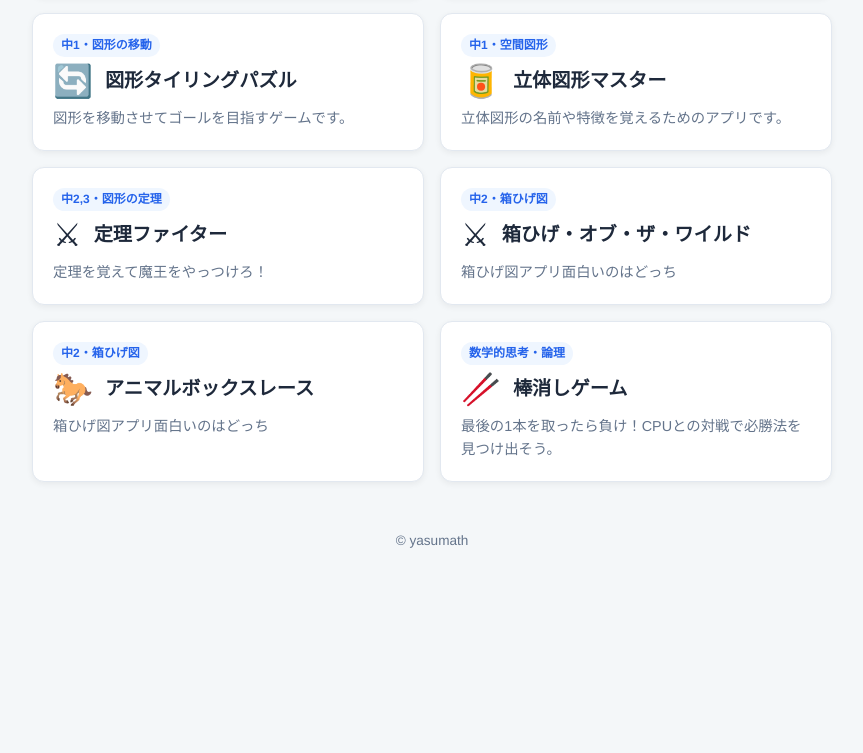
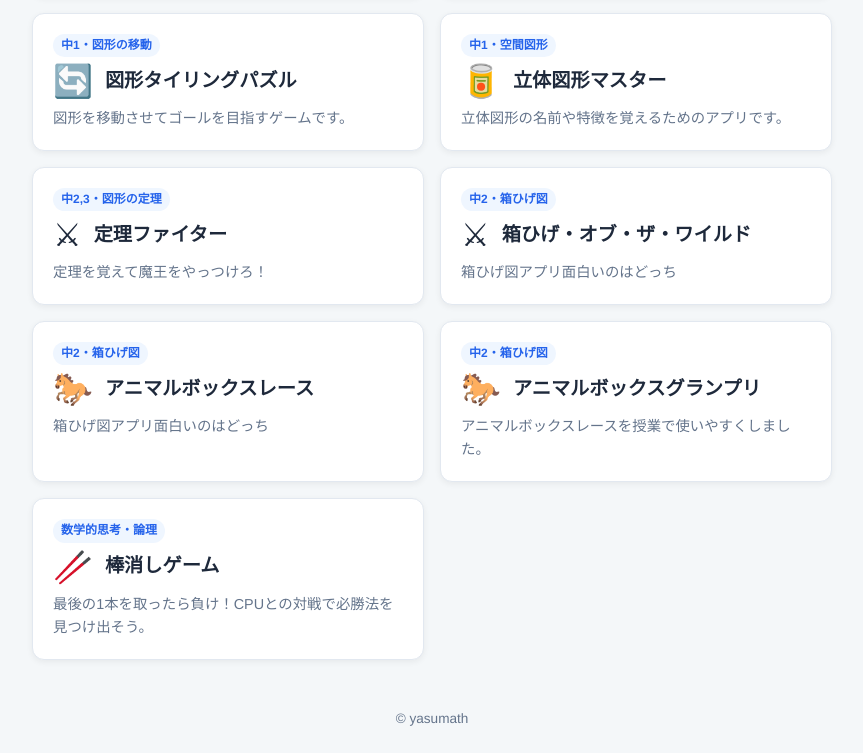
Before and after one commit to yasumath/math-practice, a plain HTML site: page index.html in a window 1280 px wide. Shown: the part 962-1715 px from the top of the page, without its empty margins (208-1071 px from the left). Before the commit the page ends 1538 px from the top, so only its background shows below. Drawn offline with Linux system fonts and the light colour scheme.

Commit message:
Update index.html

```diff
--- a/index.html
+++ b/index.html
@@ -230,6 +230,13 @@
         icon: "🐎",
         description: "箱ひげ図アプリ面白いのはどっち"
       },
+      {
+        title: "アニマルボックスグランプリ",
+        file: "animalgp.html",
+        tag: "中2・箱ひげ図",
+        icon: "🐎",
+        description: "アニマルボックスレースを授業で使いやすくしました。"
+      },
 
       {
         title: "棒消しゲーム",
```
